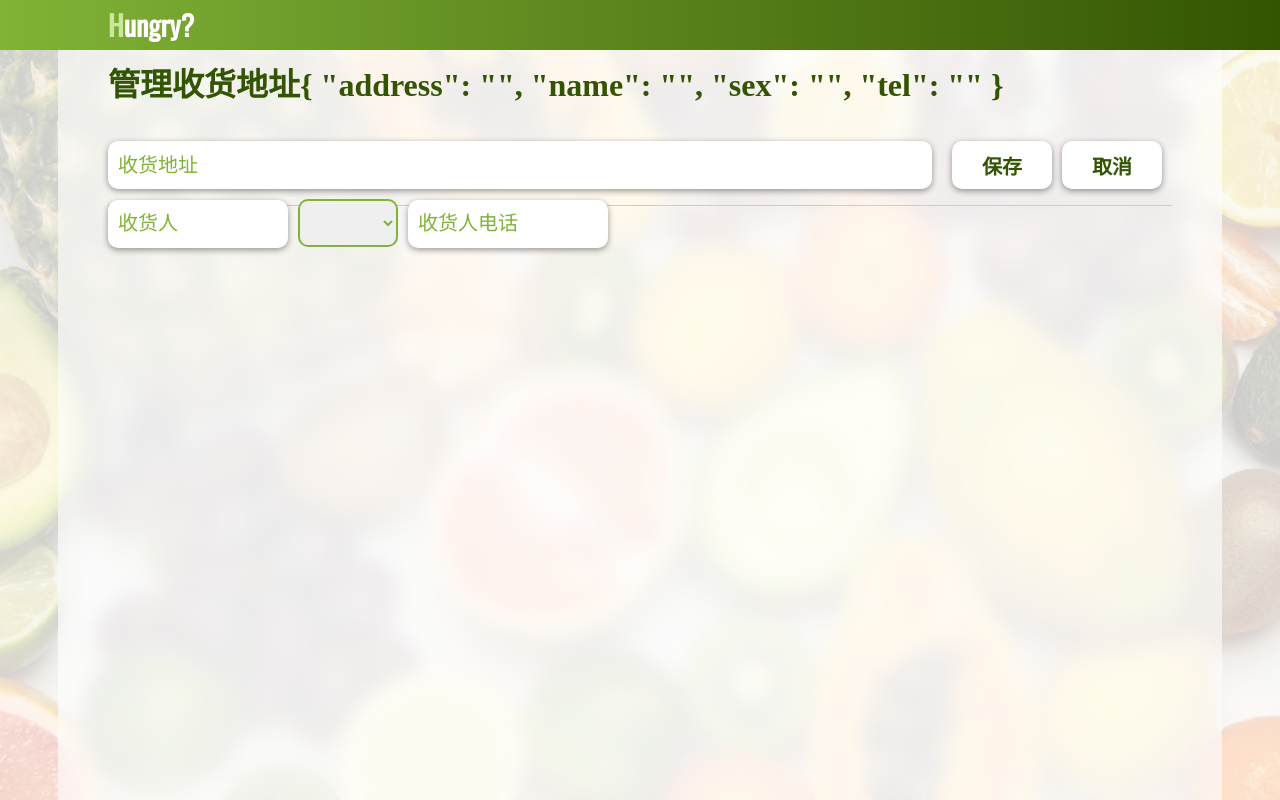
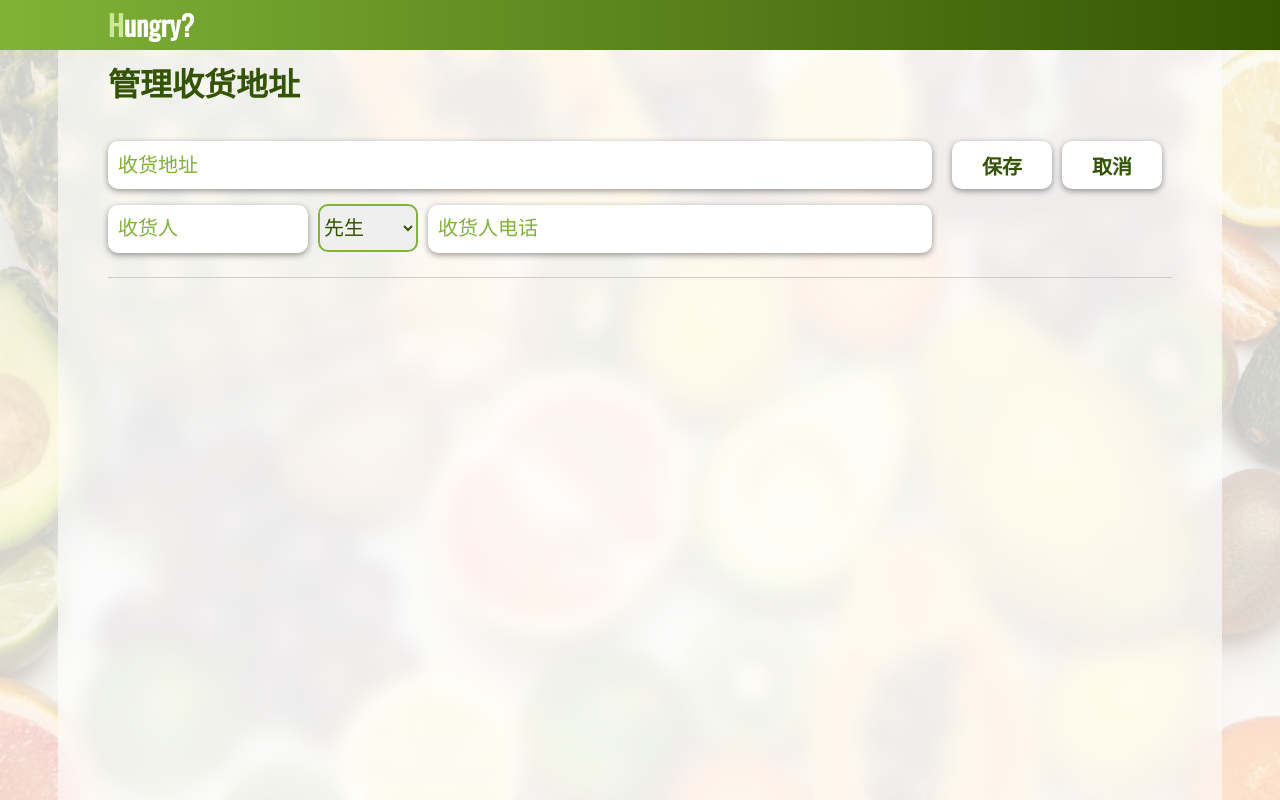
Before and after one commit to TreeNode09/Hungry_Front_End, a JavaScript app in the folder my_cli/: page /address-management in a window 1280 px wide. Both pictures are taken after a click on the button "添加地址". Built offline with nearby package versions, Linux system fonts and the light colour scheme.

Commit message:
完善地址管理界面

```diff
--- a/my_cli/src/App.vue
+++ b/my_cli/src/App.vue
@@ -213,11 +213,20 @@ input:focus-visible
     outline-color: var(--green-dim);
 }
 
+input[type="checkbox"]
+{
+    width: 30px;
+    margin-right: 10px;
+
+    box-shadow: none;
+}
+
 select
 {
     display: inline-block;
 
     color: var(--green-main);
+    color: var(--green-dim);
     font-size: 20px;
 
     height: 48px;
@@ -234,8 +243,13 @@ select:focus-visible
 
 small
 {
+    display: inline-block;
+
     color: var(--red-main);
     font-size: 15px;
+
+    margin-top: 5px;
+    margin-left: 10px;
 }
 </style>
 
--- a/my_cli/src/router/index.js
+++ b/my_cli/src/router/index.js
@@ -70,11 +70,6 @@ const routes = [
     name: 'ShopManagement',
     component: ShopManagement,
   },
-    {
-    path: '/businessManagement',
-    name: 'businessManagement',
-    component: () => import('@/views/BusinessManagementView.vue')
-  },
   {
     path: '/map',
     name: 'map', //地图页面
--- a/my_cli/src/views/AddressManagement.vue
+++ b/my_cli/src/views/AddressManagement.vue
@@ -1,30 +1,33 @@
 <!-- src/views/AddressManagement.vue -->
 <template>
-<h2 class="margin-1">管理收货地址{{ newInfo }}</h2>
+<h2 class="margin-1">管理收货地址</h2>
 <ul>
-  <li v-for="(info, index) in infos" :key="index">
-    <div v-if="isEditing[index]" class="left" :class="{selected: selectedIndex === index}">
+  <li v-for="(info, index) in infos" :key="index" :class="{selected: isDefault[index]}">
+    <div v-if="isEditing[index]" class="left">
       <input placeholder="收货地址" v-model="newInfo.address" class="address">
       <small><span v-if="addressEmpty">请输入收货地址</span></small>
 
-      <div class="name-info margin-1">
-        <input placeholder="收货人" v-model="newInfo.name" class="name">
-        <select v-model="newInfo.sex">
-          <option value="先生" selected>先生</option>
-          <option value="女士">女士</option>
-        </select>
-        <small><span v-if="nameEmpty">请输入收货人姓名</span></small>
+        <div class="info-line margin-1">
+          <input placeholder="收货人" v-model="newInfo.name" class="name">
+          <select v-model="newInfo.sex">
+            <option value="先生" selected>先生</option>
+            <option value="女士">女士</option>
+          </select>
+          <input type="tel" placeholder="收货人电话" v-model="newInfo.tel" class="tel">
+
+          <small>
+            <span v-if="nameEmpty" class="name-error">请输入收货人姓名</span>
+            <span v-if="telEmpty">请输入收货人电话</span>
+          </small>
+        </div>
       </div>
 
-      <div class="tel-info margin-1">
-        <input type="tel" placeholder="收货人电话" v-model="newInfo.tel" class="tel">
-        <small><span v-if="telEmpty">请输入收货人电话</span></small>
+    <div v-else class="left">
+      <div class="saved">
+        <input type="checkbox" v-model="isDefault[index]" @click="setDefault(index)">
+        <h4>{{ info.address }}</h4>
       </div>
-    </div>
-    <div v-else class="left">
-      <input type="checkbox" v-model="isDefault[index]">
-      <h4>{{ info.address }}</h4>
-      <h6>{{ info.name }} {{ info.sex }} {{ info.tel }}</h6>
+      <h6>{{ info.name }} {{ info.sex }}  {{ info.tel }}</h6>
     </div>
 
     <div v-if="isEditing[index]" class="right">
@@ -47,9 +50,10 @@
 import { ref, onMounted } from 'vue'
 
 const infos = ref([])
-const newInfo = ref({address: '', name: '', sex: '', tel: ''})
+const newInfo = ref({address: '', name: '', sex: '先生', tel: ''})
 const isEditing = ref([])
 const isNew = ref(false)
+const isDefault = ref([])
 
 const addressEmpty = ref(false)
 const nameEmpty = ref(false)
@@ -58,6 +62,7 @@ const telEmpty = ref(false)
 function addInfo() {
   infos.value.push({})
   isEditing.value.push(true)
+  isDefault.value.push(false)
   isNew.value = true
 }
 
@@ -79,6 +84,7 @@ function saveEdit(index) {
     newInfo.value.address = ''
     isNew.value = false
   }
+  console.log(infos.value[index])
 }
 
 function cancelEdit(index) {
@@ -95,10 +101,17 @@ function editInfo(index) {
 }
 
 function removeInfo(index) {
-  addresses.value.splice(index, 1)
+  infos.value.splice(index, 1)
   //delete?
 
   isEditing.value.splice(index, 1)
+}
+
+function setDefault(index){
+  for(var i = 0; i < isDefault.value.length; i++){
+    isDefault.value[i] = false
+  }
+  isDefault.value[index] = true
 }
 
 onMounted(() => {
@@ -118,9 +131,18 @@ ul {
 }
 
 li {
-  height: 80px;
+  height: auto;
   padding: 15px 0;
   border-bottom: 1px solid #ccc;
+
+  transition: all 0.2s;
+}
+
+li.selected
+{
+  border-radius: 10px;
+  background-color: #fff;
+  box-shadow: 0 2px 6px rgba(0,0,0,0.4);
 }
 
 li > .left
@@ -128,33 +150,43 @@ li > .left
   width: calc(100% - 240px);
 }
 
-li > .left > .name-info
-{
-  display: inline-block;
-
-  width: 300px;
-}
-
-li > .left > .name-info > input
-{
-  display: inline-block;
-
-  width: calc(100% - 120px);
-}
-
-li > .left > .tel-info
+li > .left > .info-line > .name
 {
   display: inline-block;
 
   width: 200px;
 }
 
-li h4
+li > .left > .info-line > .tel
 {
+  display: inline-block;
+
+  width: calc(100% - 320px);
+  margin-left: 10px;
+}
+
+small > .name-error
+{
+  display: inline-block;
+  width: 320px;
+}
+
+li > .left > .saved
+{
+  display: flex;
+}
+
+li > .left > .saved > h4
+{
+  display: inline-block;
+
   padding: 9px 0;
 }
 
-
+li > .left > h6
+{
+  margin-left: 50px;
+}
 
 button {
   width: 100px;
--- a/my_cli/src/views/LoginView.vue
+++ b/my_cli/src/views/LoginView.vue
@@ -127,14 +127,6 @@ input[type="text"], input[type="password"]
     margin: auto 0;
 }
 
-input[type="checkbox"]
-{
-    width: 30px;
-    margin-right: 10px;
-
-    box-shadow: none;
-}
-
 button
 {
     width: 100px;
--- a/my_cli/src/views/RegisterView.vue
+++ b/my_cli/src/views/RegisterView.vue
@@ -117,14 +117,6 @@ input[type="text"], input[type="password"]
     margin: auto 0;
 }
 
-input[type="checkbox"]
-{
-    width: 30px;
-    margin-right: 10px;
-
-    box-shadow: none;
-}
-
 button
 {
     width: 100px;
```
Lines whose indentation alone changed are shown as unchanged.
